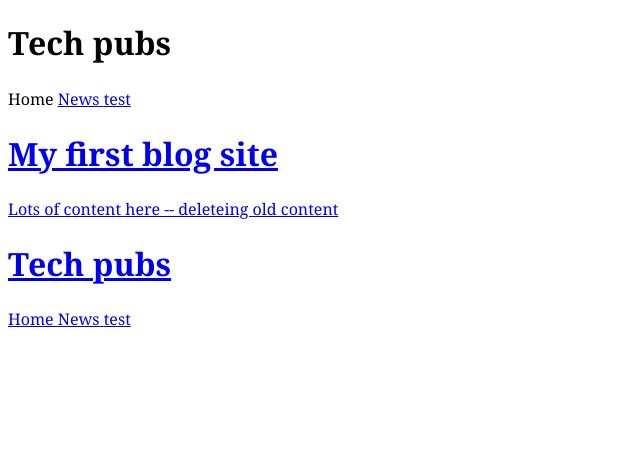
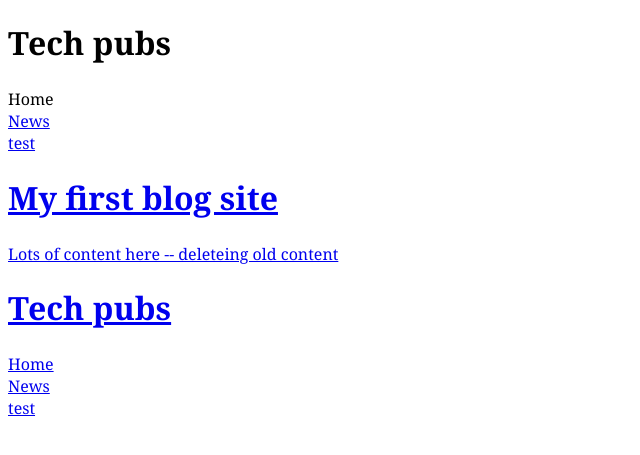
Before and after one commit to manishjindal/manishjindal.github.io, a Jekyll site: the page built from index.html, in a window 1280 px wide. Shown: the top 455 px of the page, without its empty margins (0-640 px from the left). Built offline with Jekyll 4.4.1, drawn with Linux system fonts in a browser that asks for light colours.

Commit message:
css file cahnge

```diff
--- a/css/common.css
+++ b/css/common.css
@@ -16,10 +16,6 @@ html {
 	list-style-type:none;
 }
 
-.nav > li {
-	display: inline-block;
-}
-
 .nav-top{
 	font-size:1.5px;
 }
```
